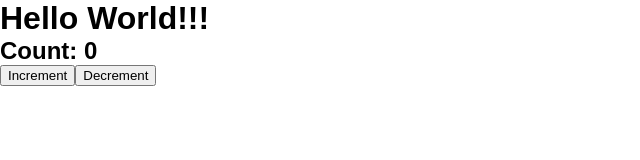
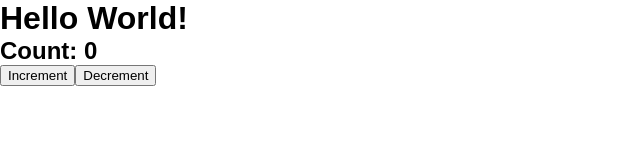
Before and after one commit to armdong/react-boilerplate, a React app: page / in a window 1280 px wide. Shown: the top 160 px of the page, without its empty margins (0-640 px from the left). Built offline with nearby package versions, Linux system fonts and the light colour scheme.

Commit message:
Remove dumplicate npm script command

```diff
--- a/package.json
+++ b/package.json
@@ -6,7 +6,7 @@
   "scripts": {
     "build": "webpack --config webpack.config.prod.js",
     "dev": "webpack-dev-server --open --config webpack.config.dev.js",
-    "dev:hot": "webpack-dev-server --open --hot --config webpack.config.dev.js"
+    "dev:hot": "npm run dev -- --hot"
   },
   "keywords": [
     "webpack",
--- a/src/App.js
+++ b/src/App.js
@@ -17,7 +17,7 @@ class App extends React.Component {
   render() {
     return (
       <div>
-        <h1>Hello World!!!</h1>
+        <h1>Hello World!</h1>
         <h2 className={this.state.count > 5 ? "warning" : null}>
           Count: {this.state.count}
         </h2>
--- a/src/styles.css
+++ b/src/styles.css
@@ -35,5 +35,5 @@ img {
 }
 
 .warning {
-  color: red;
+  color: orangered;
 }
```
